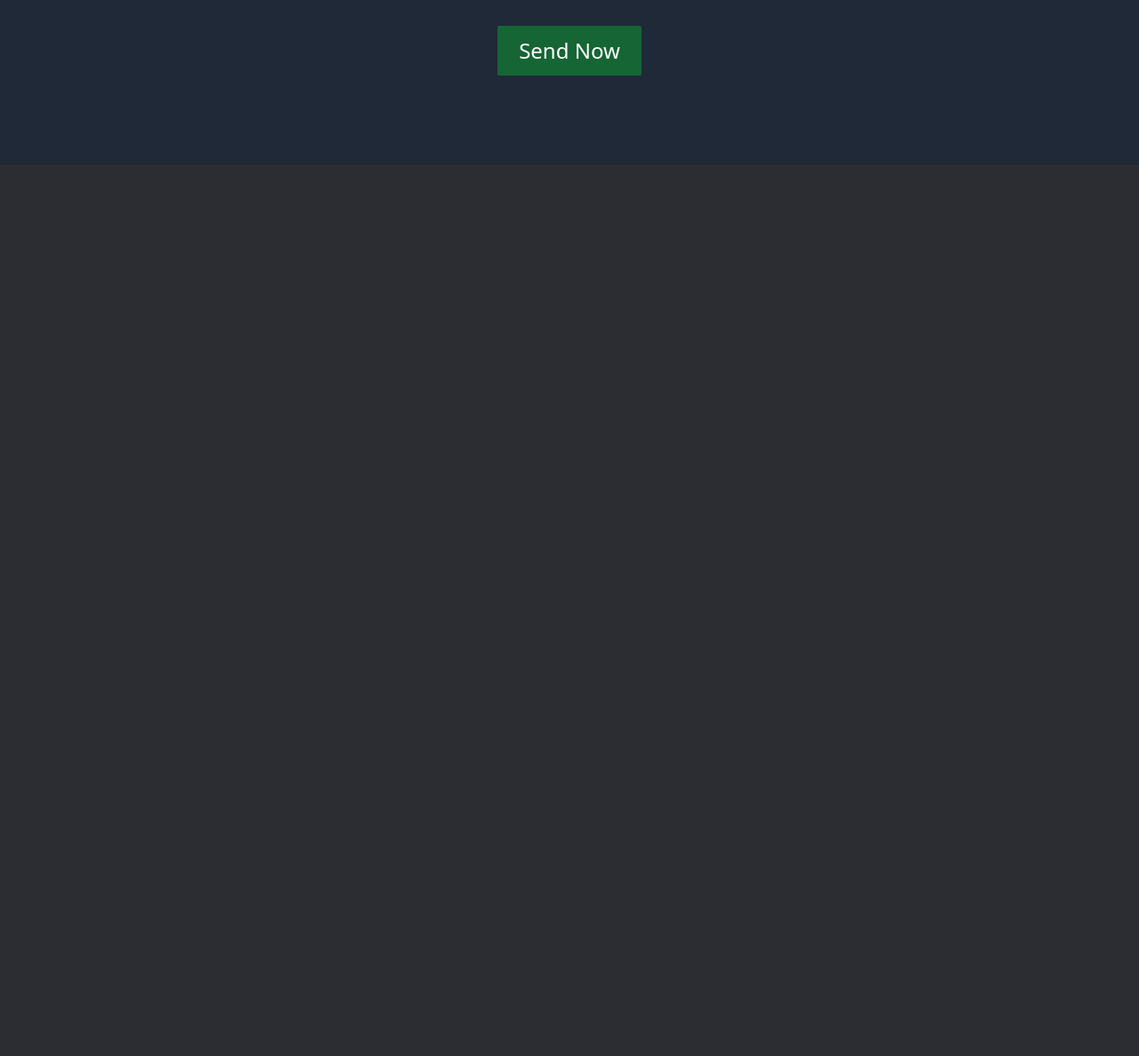
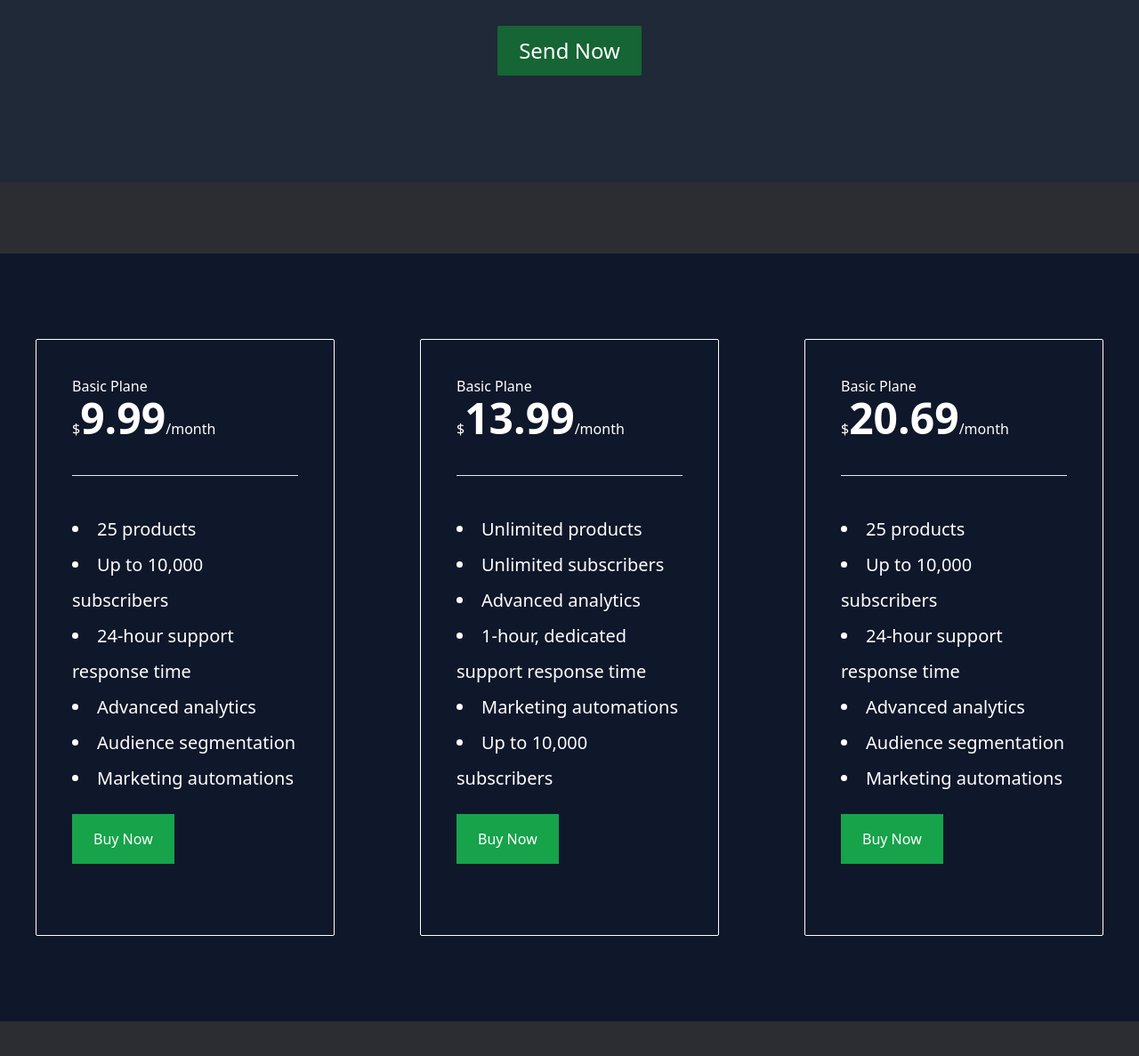
Before and after one commit to shafiul-isla710/tailwind_project, a website built with Vite: page index.html in a window 1280 px wide. Shown: the part 2912-4099 px from the top of the page at 89% size. Before the commit the page ends 3137 px from the top, so only its background shows below. Built offline with nearby package versions, Linux system fonts and the light colour scheme.

Commit message:
purches card section completed

```diff
--- a/index.html
+++ b/index.html
@@ -138,7 +138,7 @@
         </section>
         <!-- input sections -->
 
-        <section class="bg-[#1f2937] py-16 mb-10 sm:py-20">
+        <section class="bg-[#1f2937] py-16 mb-16 sm:py-20">
               <div>
 
                 <h1 class="text-center text-xl sm:text-3xl text-white mb-8">Ask a Questions</h1>
@@ -149,9 +149,64 @@
 
                     <textarea class="block mx-auto px-5 border-2 border-orange-700 outline-none focus focus:border-blue-300 rounded-md placeholder:text-orange-700 placeholder:italic py-5 h-40 sm:h-52 w-5/6 sm:w-1/2 mb-8 " placeholder="Your Questions" name="" id=""></textarea>
 
-                    <button class="block mx-auto  bg-green-800 hover:bg-green-600 transition text-white text-xl sm:text-2xl py-3 px-6 rounded-sm mb-5">Send Now</button>
+                    <button class="block mx-auto  bg-green-800 hover:bg-green-600 transition text-white text-xl sm:text-2xl py-3 px-6 rounded-sm mt-50 mb-10">Send Now</button>
                  </form>
               </div>
+        </section>
+
+        <!-- card section -->
+
+        <section class="bg-slate-900 py-16 my-16 sm:my-20 sm:py-24 px-10">
+
+            <div class="text-white grid md:grid-cols-2 lg:grid-cols-3 gap-10 md:gap-16 lg:gap-24">
+                 <div class="border border-white rounded-sm p-10 hover:shadow-sm hover:shadow-orange-100 hover:scale-105 transition duration-300 ease-in-out sm:hover:rotate-1">
+                    <h4>Basic Plane</h4>
+                    <h2>$<span class="text-xl sm:text-3xl md:text-5xl font-bold">9.99</span>/month</h2>
+                    <hr class="my-10">
+
+                    <ul class="list-disc list-inside leading-10 text-xl">
+                         <li>25 products</li>
+                         <li>Up to 10,000 subscribers</li>
+                         <li>24-hour support response time</li>
+                         <li>Advanced analytics</li>
+                         <li>Audience segmentation</li>
+                         <li>Marketing automations</li>
+                    </ul>
+                    <button class="bg-green-600 hover:bg-green-500 transition text-white py-4 px-6 mb-10 mt-5 ">Buy Now</button>
+                 </div>
+
+                  <div class="border border-white rounded-sm p-10 hover:shadow-sm hover:shadow-orange-100 hover:scale-105 transition  duration-300 ease-in-out sm:hover:rotate-1">
+                    <h4>Basic Plane</h4>
+                    <h2>$<span class="text-xl sm:text-3xl md:text-5xl font-bold">13.99</span>/month</h2>
+                    <hr class="my-10">
+
+                    <ul class="list-disc list-inside leading-10 text-xl">
+                         <li>Unlimited products</li>
+                         <li>Unlimited subscribers</li>
+                         <li>Advanced analytics</li>
+                         <li>1-hour, dedicated support response time</li>
+                         <li>Marketing automations</li>
+                         <li>Up to 10,000 subscribers</li>
+                    </ul>
+                    <button class="bg-green-600 hover:bg-green-500 transition text-white py-4 px-6 mb-10 mt-5  ">Buy Now</button>
+                 </div>
+
+                  <div class="border border-white rounded-sm p-10 hover:shadow-sm hover:shadow-orange-100 hover:scale-105 transition duration-300 ease-in-out sm:hover:rotate-1">
+                    <h4>Basic Plane</h4>
+                    <h2>$<span class="text-xl sm:text-3xl md:text-5xl font-bold">20.69</span>/month</h2>
+                    <hr class="my-10">
+
+                    <ul class="list-disc list-inside leading-10 text-xl">
+                         <li>25 products</li>
+                         <li>Up to 10,000 subscribers</li>
+                         <li>24-hour support response time</li>
+                         <li>Advanced analytics</li>
+                         <li>Audience segmentation</li>
+                         <li>Marketing automations</li>
+                    </ul>
+                    <button class="bg-green-600 hover:bg-green-500 transition text-white py-4 px-6 mb-10 mt-5 ">Buy Now</button>
+                 </div>
+            </div>
         </section>
 
     </main>
```
